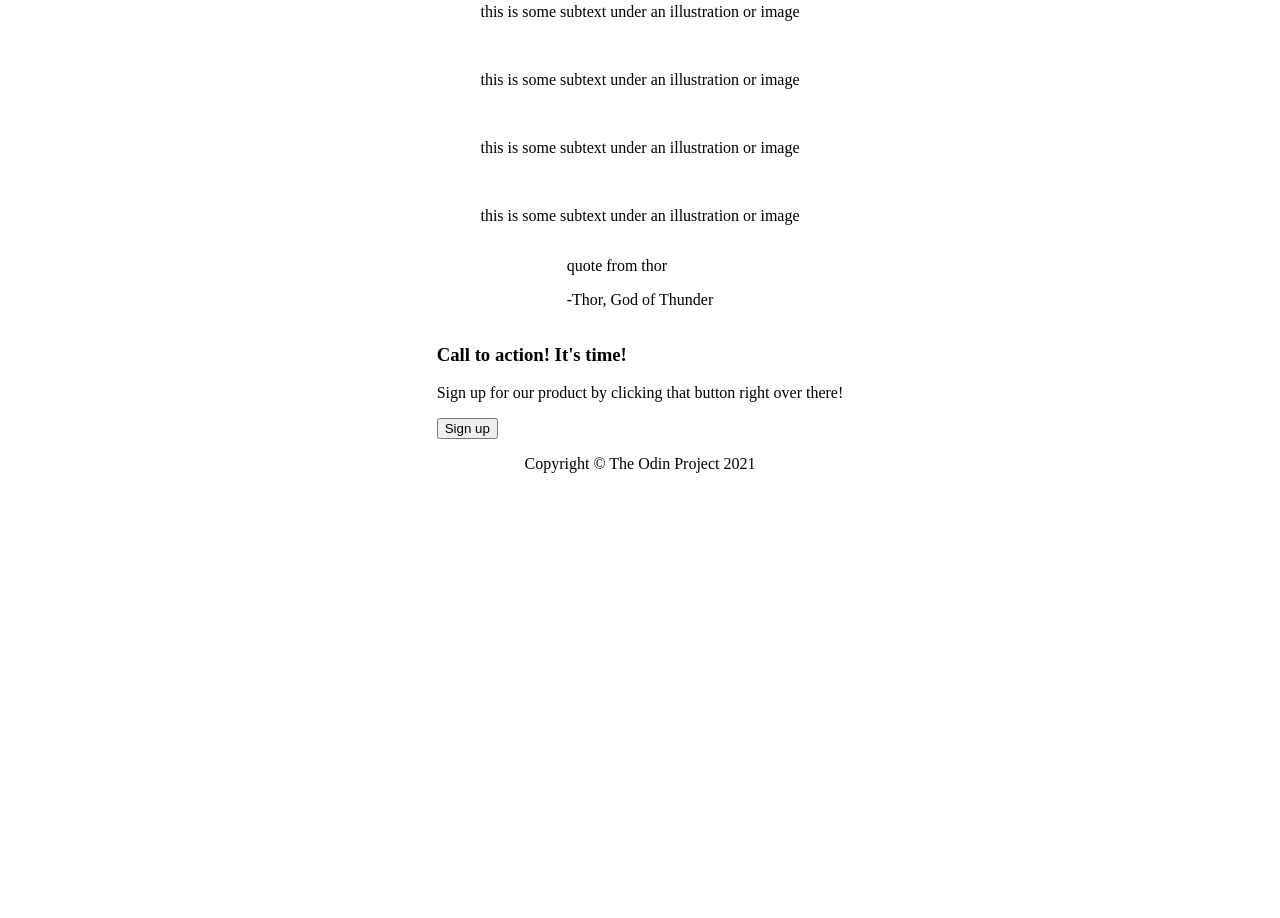
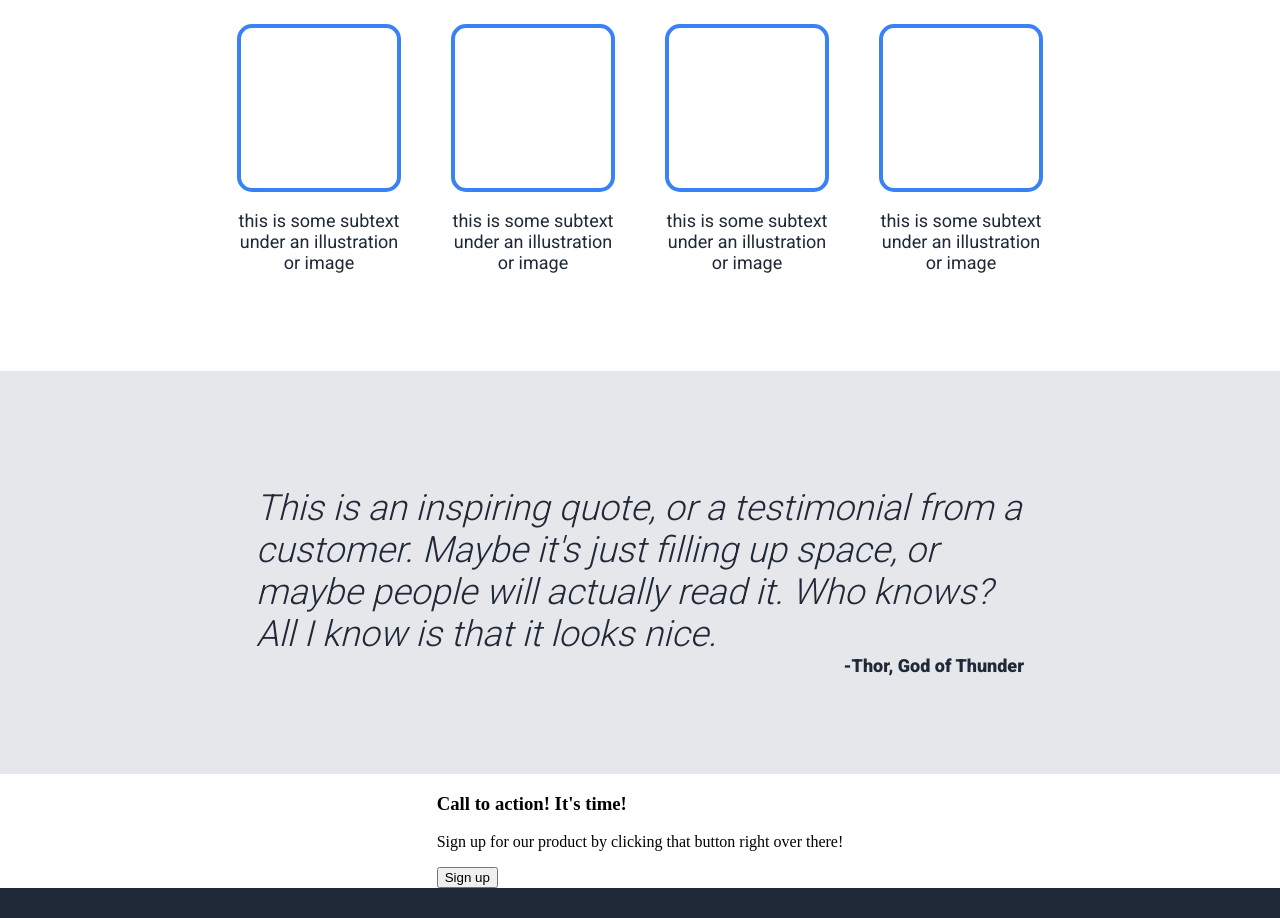
Before and after one commit to MSemolic/landing-page, a plain HTML site: page index.html in a window 1280 px wide. Shown: the part 566-1484 px from the top of the page. Before the commit the page ends 1055 px from the top, so only its background shows below. Drawn offline with Linux system fonts and the light colour scheme.

Commit message:
Modify HTML for image section and add CSS for image section, quote part and foote

```diff
--- a/index.html
+++ b/index.html
@@ -32,20 +32,30 @@
     </section>
 
     <section id="random_info_section">
-        <h2>Some random information</h2>
-        <img class="four_images">
-        <p class="four_images_subtext">this is some subtext under an illustration or image</p>
-        <img class="four_images">
-        <p class="four_images_subtext">this is some subtext under an illustration or image</p>
-        <img class="four_images">
-        <p class="four_images_subtext">this is some subtext under an illustration or image</p>
-        <img class="four_images">
-        <p class="four_images_subtext">this is some subtext under an illustration or image</p>
+        <h2>Some random information.</h2>
+        <div id="images_subtext">
+            <div class="image_part">
+                <p class="four_images"> </p>
+                <p class="four_images_subtext">this is some subtext under an illustration or image</p>
+            </div>
+            <div class="image_part">
+                <p class="four_images"> </p>
+                <p class="four_images_subtext">this is some subtext under an illustration or image</p>
+            </div>
+            <div class="image_part">
+                <p class="four_images"> </p>
+                <p class="four_images_subtext">this is some subtext under an illustration or image</p>
+            </div>
+            <div class="image_part">
+                <p class="four_images"> </p>
+                <p class="four_images_subtext">this is some subtext under an illustration or image</p>
+            </div>
+        </div>
     </section>
 
 
     <section id="quote_section">
-        <p id="quote_text">quote from thor</p>
+        <p id="quote_text">This is an inspiring quote, or a testimonial from a customer. Maybe it's just filling up space, or maybe people will actually read it. Who knows? All I know is that it looks nice.</p>
         <p id="quoter">-Thor, God of Thunder</p>
     </section>
 
--- a/stylesheet.css
+++ b/stylesheet.css
@@ -15,7 +15,7 @@ body {
     margin: 0 auto;
 }
 
-/*Header, navigation and top section with the dark blue colour*/
+/*#region Here the css code for HEADER and NAVIGATION bar.*/
 #head_nav {
     display: flex;
     flex-direction: row;
@@ -55,8 +55,10 @@ body {
     text-decoration: none;
     margin-left: 40px;
 }
+/*#endregion*/
 
 
+/*#region Here the css code for the TOP SECTION WITH THE BUTTON IMAGE and TEXT is written.*/
 #top_section {
     display: flex;
     flex-direction: row;
@@ -101,7 +103,7 @@ body {
     font-size: 18px;
     color: #E5E7EB;
     background-color: #3882F6;
-    width: 18%;
+    width: 25%;
     padding-block: 6px;
     border-style: none;
     border-radius: 10px;
@@ -128,3 +130,94 @@ body {
     margin-block: 0px;
 
 }
+/*#endregion*/
+
+
+/*#region Here the css code for the 4 IMAGES AND SUBTEXTS ON THE PAGE is written.*/
+#random_info_section {
+    text-align: center;
+    display: flex;
+    flex-direction: column;
+    align-items: center;
+    margin-bottom: 80px;
+}
+
+#random_info_section h2 {
+    font-family: 'Roboto', sans-serif;
+    font-weight: 900;
+    font-size: 36px;
+    color: #1F2937;
+    margin-block: 40px;
+}
+
+#images_subtext {
+    display: flex;
+    flex-direction:row;
+    justify-content: center;
+    align-items: center;
+
+    font-family: 'Roboto', sans-serif;
+    font-weight: 400;
+    font-size: 18px;
+    color: #1F2937;
+
+}
+
+#images_subtext .image_part {
+    display: flex;
+    flex-direction: column;
+    padding-inline: 25px;
+    width: 164px;
+}
+
+.image_part .four_images {
+    border-style: solid;
+    border-width: 4px;
+    border-radius: 15px;
+    border-color: #3882F6;
+    height: 160px;
+    margin-top: 0px;
+    margin-bottom: 0px;
+}
+/*#endregion*/
+
+
+/*#region Here the css code for the QUOTE OF THE PAGE is written.*/
+#quote_section {
+    display: flex;
+    flex-direction: column;
+    background-color: #E5E7EB;
+    width: 60%;
+    padding-inline: 100%;
+    color:#1F2937;
+    padding-block: 80px;
+}
+
+#quote_section #quote_text {
+    font-family: 'Roboto', sans-serif;
+    font-weight: 300;
+    font-style: italic;
+    font-size: 36px;
+    margin-bottom: 0;
+}
+
+#quote_section #quoter {
+    font-family: 'Roboto', sans-serif;
+    font-weight: 900;
+    font-size: 18px;
+    align-self: flex-end;
+    margin-top: 0;
+}
+/*#endregion*/
+
+
+footer {
+    background-color: #1F2937;
+    font-family: 'Roboto', sans-serif;
+    font-weight: 400;
+    color: #E5E7EB;
+    font-size: 18px;
+    width: 30%;
+    padding-block: 15px;
+    padding-inline: 100%;
+}
```
